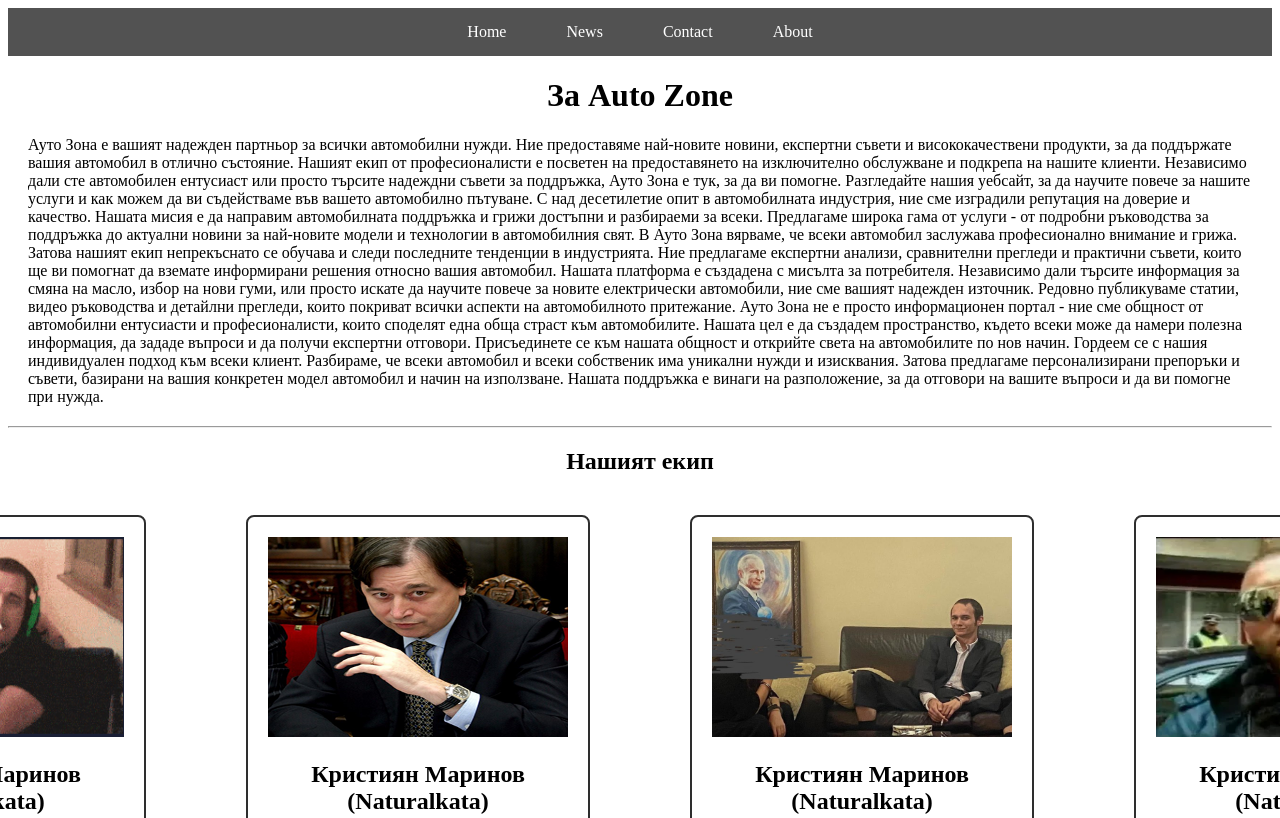
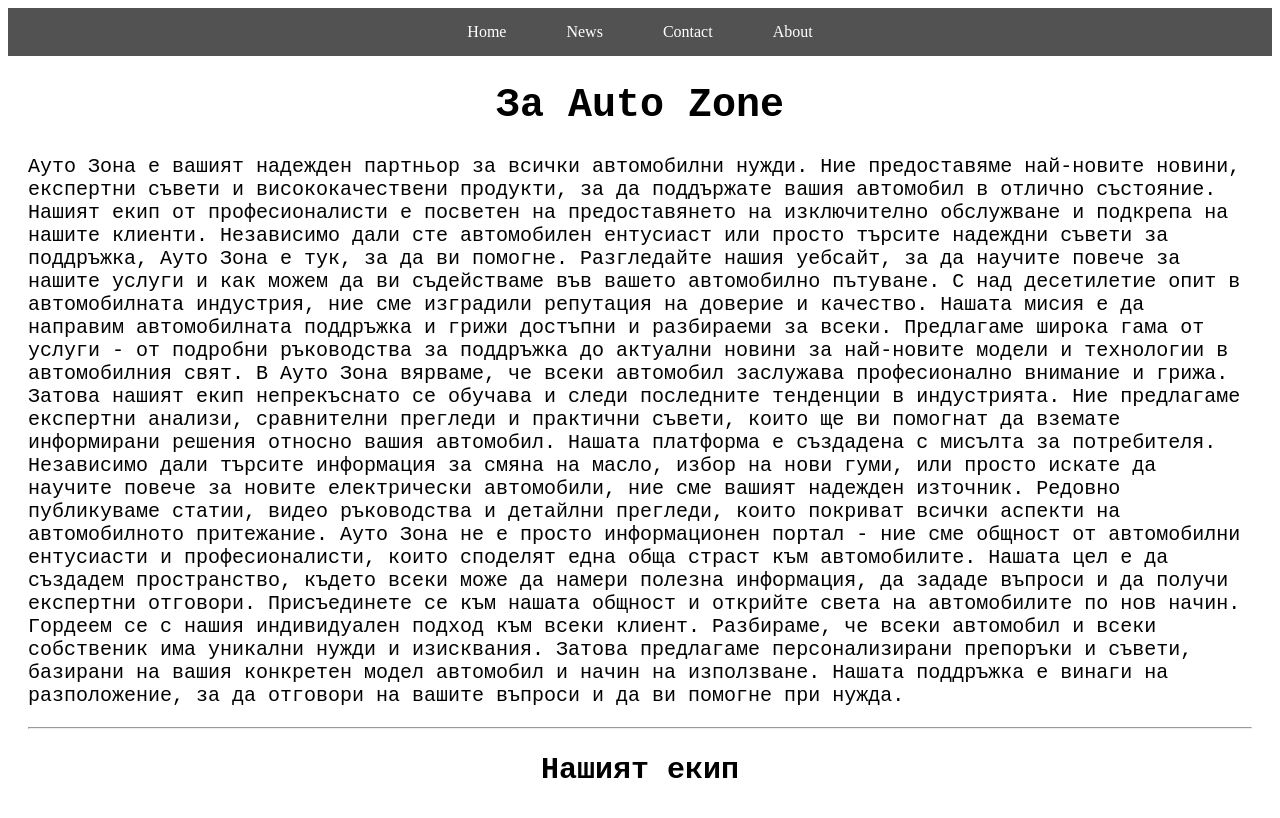
Before and after one commit to An7onB123G/AutoZone, a plain HTML site: page about.html in a window 1280 px wide. Shown: the top 818 px of the page. Drawn offline with Linux system fonts and the light colour scheme.

Commit message:
dobaven font na teksta + size

```diff
--- a/styles.css
+++ b/styles.css
@@ -105,8 +105,11 @@
 
 .about-header h2, .about-header h1 {
     text-align: center;
+    font-family: 'Courier New', Courier, monospace;
 }
 
-.about-us {
+.about-header {
+    font-family: 'Courier New', Courier, monospace;
+    font-size: 20px;
     margin: 20px;
 }
```
